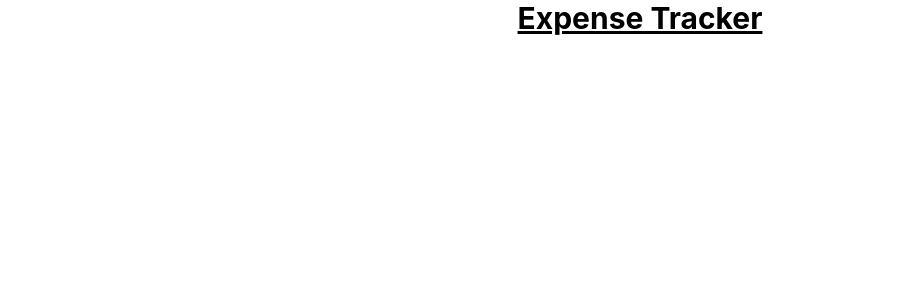
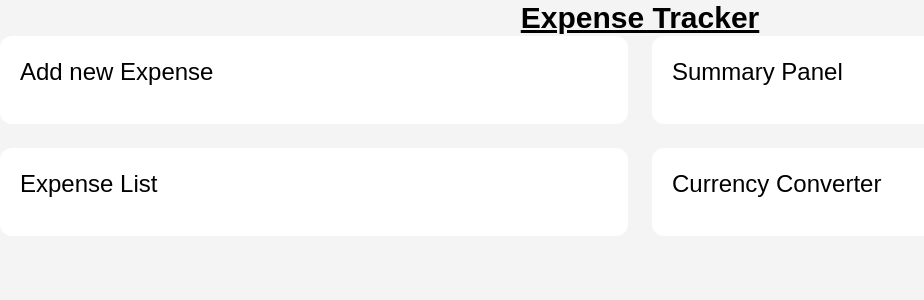
Before and after one commit to Gajanan06/Expense-Tracker-App, a React (Vite) app: page / in a window 1280 px wide. Shown: the top 300 px of the page, without its empty margins (0-924 px from the left). Built offline with nearby package versions, Linux system fonts and the light colour scheme.

Commit message:
Create project structure and reusable components

```diff
--- a/src/App.jsx
+++ b/src/App.jsx
@@ -1,10 +1,22 @@
-
+import CurrencyConverter from "./components/CurrencyConverter";
+import ExpenseForm from "./components/ExpenseForm";
+import ExpenseList from "./components/ExpenseList";
+import SummaryPanel from "./components/SummayPanel";
 
 function App() {
 
   return (
     <>
+    <div>
       <h2 className="text-3xl text-center font-bold underline">Expense Tracker</h2>
+    </div>
+    <div className="grid grid-cols-1 md:grid-cols-2 gap-6">
+      <ExpenseForm />
+      <SummaryPanel />
+      <ExpenseList />
+      <CurrencyConverter />
+      </div>
+
     </>
   )
 }
--- /dev/null
+++ b/src/components/CurrencyConverter.jsx
@@ -0,0 +1,9 @@
+function CurrencyConverter() {
+    return (
+        <div className="bg-white p-5 rounded-xl">
+            <h3 className="text-2xl mb-4">Currency Converter</h3>
+        </div>
+    );
+}
+
+export default CurrencyConverter;
--- /dev/null
+++ b/src/components/ExpenseForm.jsx
@@ -0,0 +1,9 @@
+function ExpenseForm() {
+    return (
+        <div className="bg-white p-5 rounded-xl">
+            <h3 className="text-2xl mb-4">Add new Expense</h3>
+        </div>
+    );
+}
+
+export default ExpenseForm;
--- /dev/null
+++ b/src/components/ExpenseList.jsx
@@ -0,0 +1,9 @@
+function ExpenseList() {
+    return (
+        <div className="bg-white p-5 rounded-xl">
+            <h3 className="text-2xl mb-4">Expense List</h3>
+        </div>
+    );
+}
+
+export default ExpenseList;
--- /dev/null
+++ b/src/components/SummayPanel.jsx
@@ -0,0 +1,9 @@
+function SummaryPanel() {
+    return (
+        <div className="bg-white p-5 rounded-xl">
+            <h3 className="text-2xl mb-4">Summary Panel</h3>
+        </div>
+    );
+}
+
+export default SummaryPanel;
--- a/src/index.css
+++ b/src/index.css
@@ -1 +1,9 @@
 @import "tailwindcss";
+
+body {
+  margin: 0;
+  padding: 0;
+  box-sizing: border-box;
+  font-family: Arial, Helvetica, sans-serif;
+  background-color: #f4f4f4;
+}
```
Also changed, not shown: 1 other file (tests, documents, lock files or other folders).
